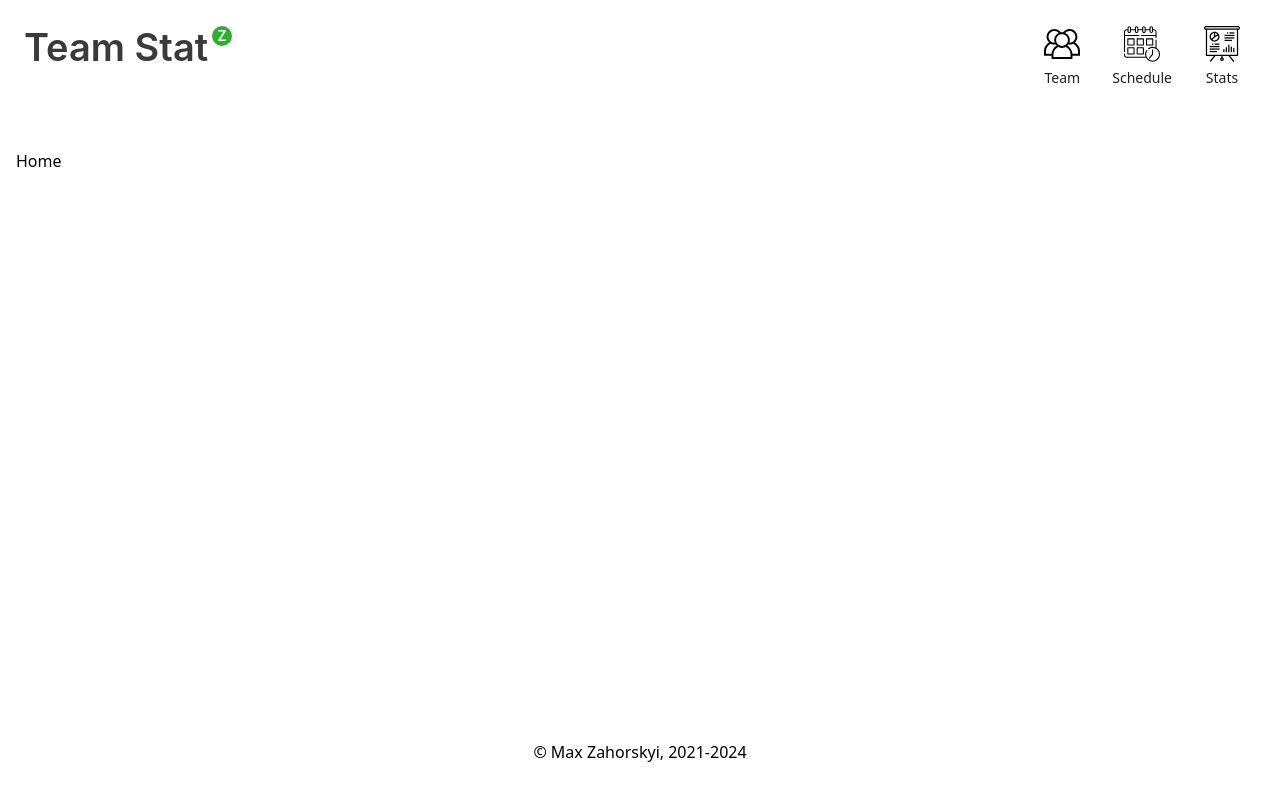
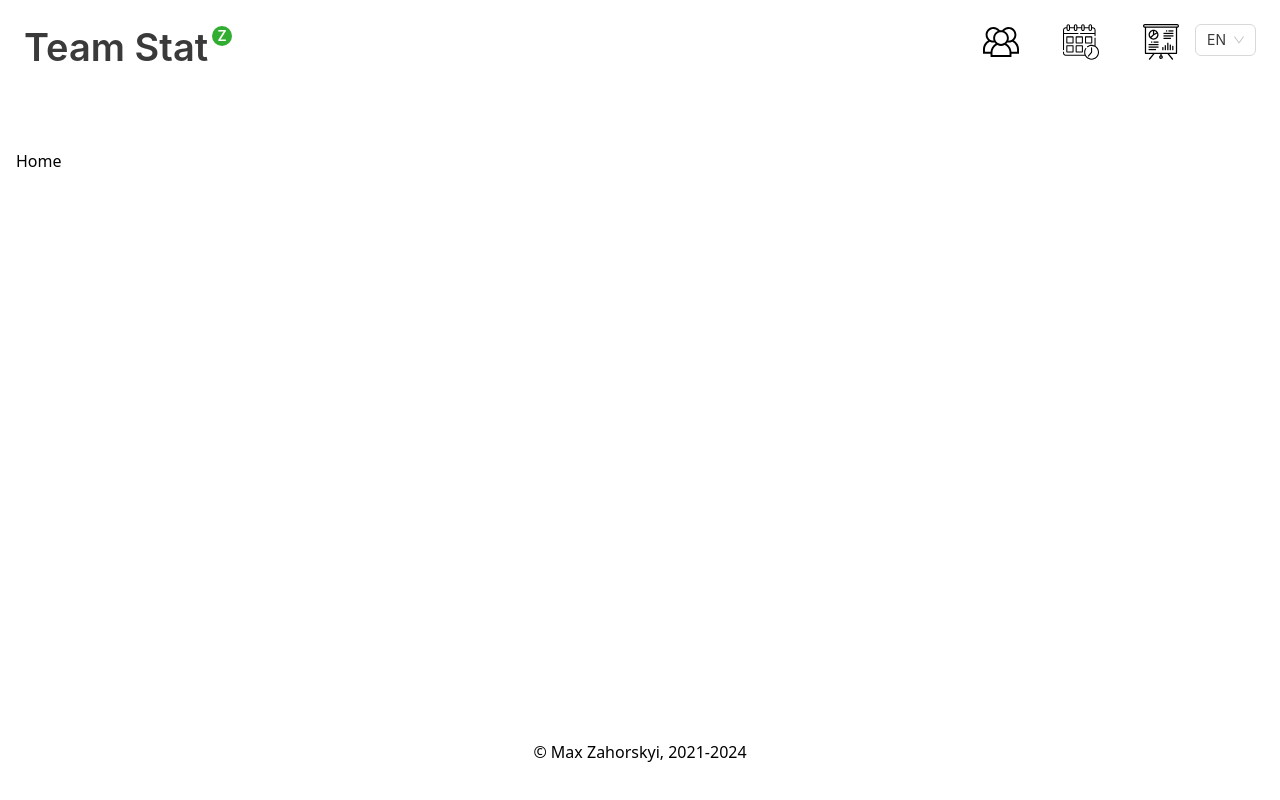
Before and after one commit to mxmzigzag/team-statz, a React (Vite) app in the folder client/: page / in a window 1280 px wide. Built offline with nearby package versions, Linux system fonts and the light colour scheme.

Commit message:
added lang select (base)

```diff
--- /dev/null
+++ b/client/src/components/Header/Header.assets.tsx
@@ -0,0 +1,30 @@
+import { ScheduleIcon } from "../../assets/icons/ScheduleIcon";
+import { StatsIcon } from "../../assets/icons/StatsIcon";
+import { TeamIcon } from "../../assets/icons/TeamIcon";
+import { ELanguages } from "./Header.types";
+
+const NAV_ITEMS = [
+  {
+    id: "team",
+    title: "Team",
+    icon: <TeamIcon width="36px" height="36px" />,
+  },
+  {
+    id: "schedule",
+    title: "Schedule",
+    icon: <ScheduleIcon width="36px" height="36px" />,
+  },
+  {
+    id: "stats",
+    title: "Stats",
+    icon: <StatsIcon width="36px" height="36px" />,
+  },
+];
+
+const LANGUAGE_OPTIONS = [
+  { value: ELanguages.en, label: ELanguages.en.toUpperCase() },
+  { value: ELanguages.ua, label: ELanguages.ua.toUpperCase() },
+  { value: ELanguages.ru, label: ELanguages.ru.toUpperCase() },
+];
+
+export { LANGUAGE_OPTIONS, NAV_ITEMS };
--- /dev/null
+++ b/client/src/components/Header/Header.types.ts
@@ -0,0 +1,7 @@
+enum ELanguages {
+  en = "en",
+  ua = "ua",
+  ru = "ru",
+}
+
+export { ELanguages };
--- a/client/src/components/Header/header.module.css
+++ b/client/src/components/Header/header.module.css
@@ -1,4 +1,4 @@
-.header {
+/* .header {
   display: flex;
   justify-content: flex-end;
   align-items: center;
@@ -302,4 +302,4 @@
   .navList ul li a::before {
     font-size: 26px;
   }
-}
+} */
--- a/client/src/components/Header/index.tsx
+++ b/client/src/components/Header/index.tsx
@@ -4,21 +4,21 @@ import {
   // useContext,
   // useEffect,
   useMemo,
+  useState,
   // useRef,
   // useState,
 } from "react";
 import { useTranslation } from "react-i18next";
-import { NavLink } from "react-router-dom";
-import { Flex, Typography } from "antd";
+import { NavLink, useLocation } from "react-router-dom";
+import { Flex, Select, Typography } from "antd";
 
 // import { SessionContext } from "../../session/session.provider";
 
 // import AuthModal from "../AuthModal/authModal";
 // import Select from "../Select/select";
 
-import { TeamIcon } from "../../assets/icons/TeamIcon";
-import { ScheduleIcon } from "../../assets/icons/ScheduleIcon";
-import { StatsIcon } from "../../assets/icons/StatsIcon";
+import { ELanguages } from "./Header.types";
+import { LANGUAGE_OPTIONS, NAV_ITEMS } from "./Header.assets";
 // import { UserIcon } from "../../assets/icons/userIcon";
 // import { SettingsIcon } from "../../assets/icons/settingsIcon";
 // import { LogoutIcon } from "../../assets/icons/LogoutIcon";
@@ -28,32 +28,20 @@ const { Title, Text } = Typography;
 export const Header = () => {
   // const { isAuthenticated, logOutUser } = useContext(SessionContext);
   // const [modal, setModal] = useState<boolean>(false);
+  const { pathname } = useLocation();
   const {
     t,
     // i18n
   } = useTranslation();
+
+  const [lang, setLang] = useState<ELanguages>(ELanguages.en);
+
   // const userPanelRef = useRef(null);
   // const closeUserPanel: boolean = useOutsideClickHandler(userPanelRef);
 
-  const navItems = useMemo(
-    () => [
-      {
-        id: "team",
-        title: "Team",
-        icon: <TeamIcon width="36px" height="36px" />,
-      },
-      {
-        id: "schedule",
-        title: "Schedule",
-        icon: <ScheduleIcon width="36px" height="36px" />,
-      },
-      {
-        id: "stats",
-        title: "Stats",
-        icon: <StatsIcon width="36px" height="36px" />,
-      },
-    ],
-    []
+  const activeNavItem = useMemo(
+    () => NAV_ITEMS.find((item) => item.id === pathname.slice(1)),
+    [pathname]
   );
 
   // useEffect(() => {
@@ -74,12 +62,7 @@ export const Header = () => {
   // );
 
   return (
-    <Flex
-      align="center"
-      justify="flex-end"
-      component="header"
-      className="p-6 mb-9"
-    >
+    <Flex justify="flex-end" component="header" className="p-6 mb-9">
       <NavLink to="/" className="pr-5 mr-auto">
         <Title level={1} className="relative group">
           Team Stat
@@ -90,32 +73,36 @@ export const Header = () => {
       </NavLink>
       <nav>
         <ul className="flex items-center list-style-none">
-          {navItems.map((item) => (
-            <li className="relative text-lg px-4">
+          {NAV_ITEMS.map((item) => (
+            <li className="relative px-4">
               <NavLink
                 to={`/${item.id}`}
-                className={({ isActive }) =>
-                  `flex flex-col items-center text-zText text-sm ${
-                    isActive ? "text-zGreen" : ""
-                  } transition-all`
-                }
+                className={`group flex flex-col items-center text-sm hover-group:text-zGreen ${
+                  activeNavItem?.id === item.id ? "text-zGreen" : "text-zText"
+                } transition-all`}
               >
                 {item.icon}
-                <span className="mt-1.5">{t(item.title)}</span>
+                <span
+                  className={`mt-1.5 group-hover:opacity-100 group-hover:translate-y-0 ${
+                    activeNavItem?.id === item.id
+                      ? "opacity-100 translate-y-0"
+                      : "opacity-0 -translate-y-4"
+                  } transition-all`}
+                >
+                  {t(item.title)}
+                </span>
               </NavLink>
             </li>
           ))}
         </ul>
       </nav>
-      {/* <Select
-        options={["en", "ru", "uk"]}
-        className={styles.languageSwitcher}
-        getActive={handleGetActive}
-        defaultValue={Cookie.get("language") || "en"}
-        type="language"
-        arrow={false}
+      <Select
+        defaultValue={ELanguages.en}
+        value={lang}
+        onChange={setLang}
+        options={LANGUAGE_OPTIONS}
       />
-      <span
+      {/* <span
         className={styles.auth}
         onClick={() => toggleModal()}
         ref={userPanelRef}
--- a/client/src/providers/antd.tsx
+++ b/client/src/providers/antd.tsx
@@ -6,9 +6,9 @@ export const AntdProvider: FC<{ children: ReactNode }> = ({ children }) => {
     <ConfigProvider
       theme={{
         token: {
-          colorPrimary: "#00d000",
-          colorInfo: "#00d000",
-          colorSuccess: "#00d000",
+          colorPrimary: "#31ad31",
+          colorInfo: "#31ad31",
+          colorSuccess: "#31ad31",
           colorWarning: "#fa8c16",
           colorError: "#af0000",
           colorTextBase: "#1f1f1f",
```
